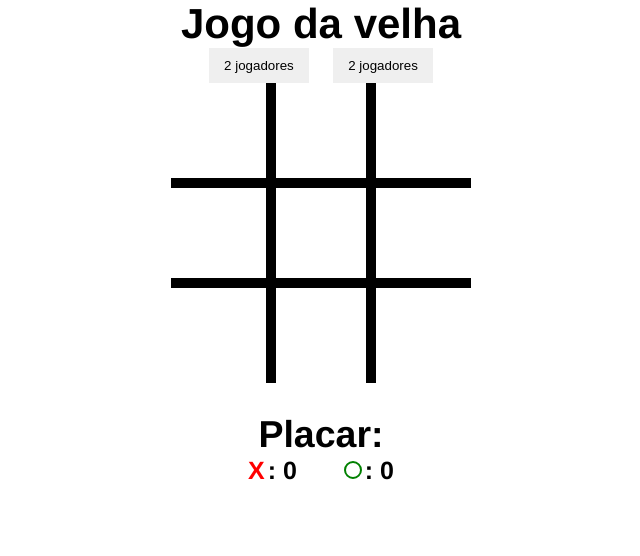
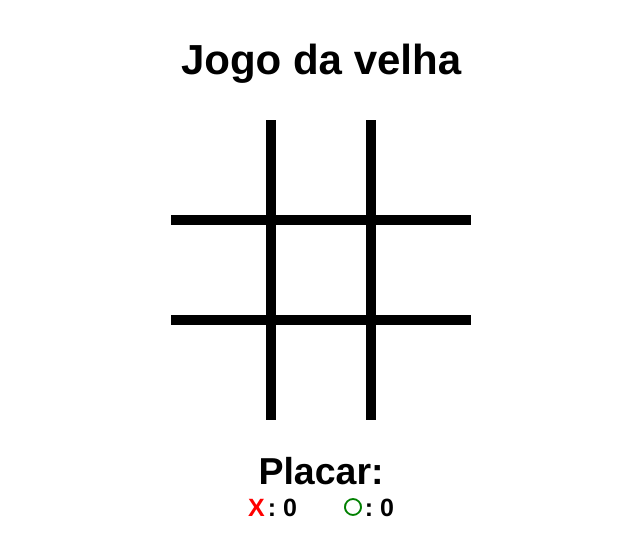
Before and after one commit to MoisesSS1/jogo_da_velha, a plain HTML site: page index.html in a window 1280 px wide. Shown: the whole page, without its empty margins (319-959 px from the left). Drawn offline with Linux system fonts and the light colour scheme.

Commit message:
finalizando css

```diff
--- a/index.html
+++ b/index.html
@@ -8,12 +8,12 @@
 <link rel="stylesheet" href="./css/styles.css">
 </head>
 <body>
+    <br>
+<br>
     <h1>Jogo da velha</h1>
 
-    <div id="buttons-container">
-        <button id="2-players">2 jogadores</button>
-        <button id="ai-players">2 jogadores</button>
-    </div>
+<br>
+<br>
 
     <div id="container" >
         <div class="box" id="block-1"></div>
```
